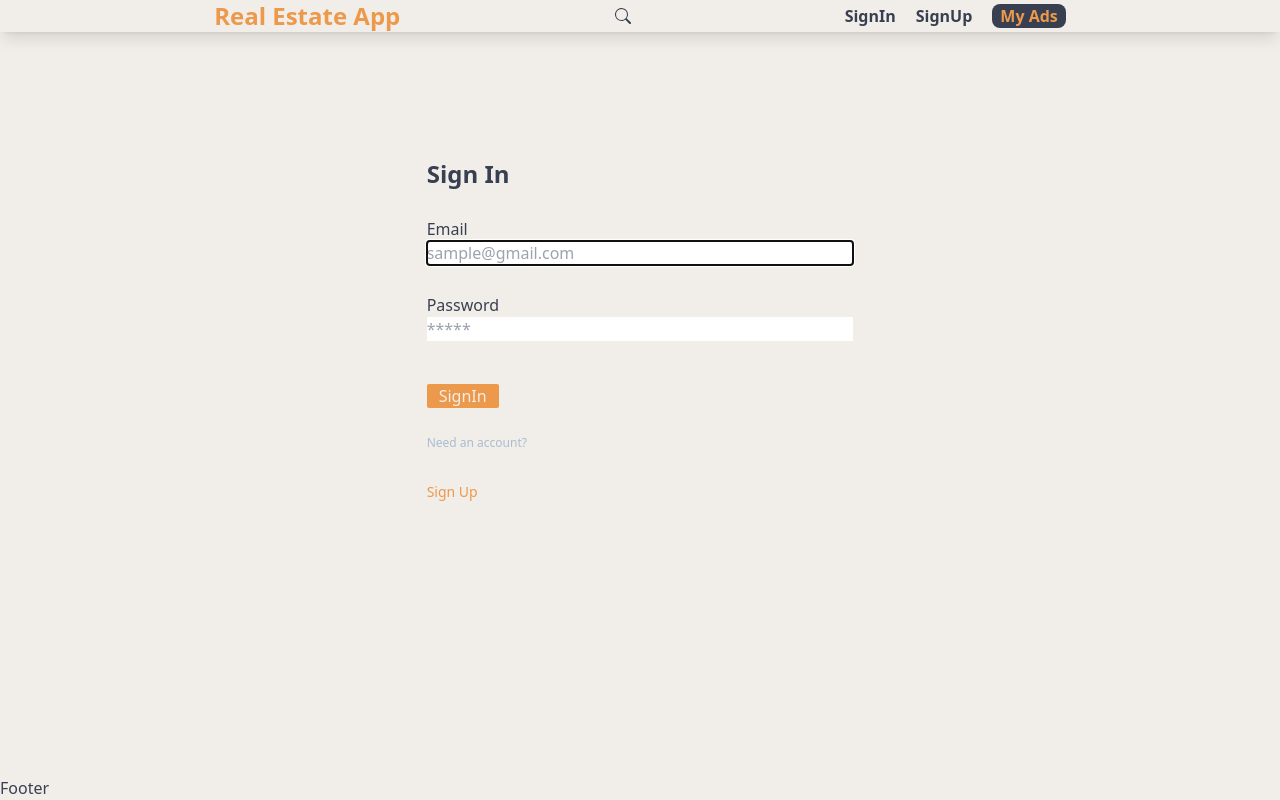
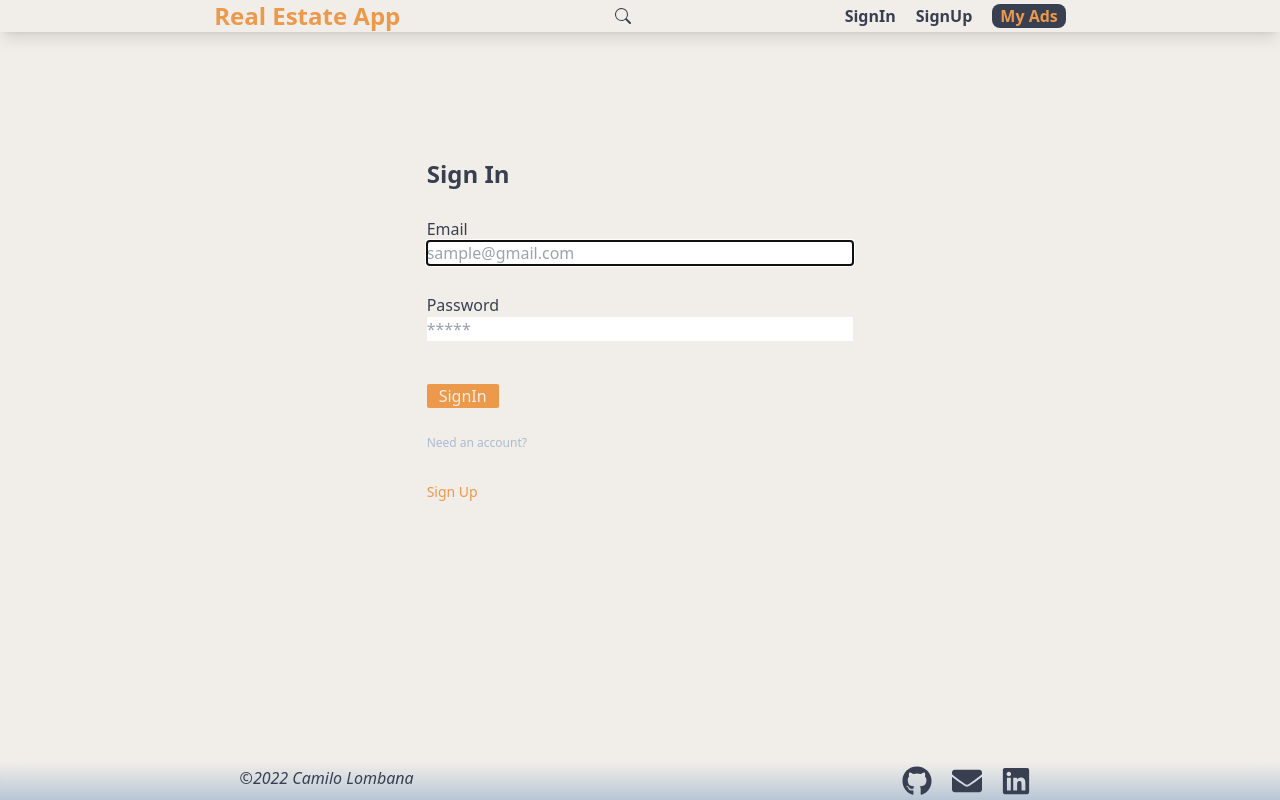
Before and after one commit to lombana-camilo/real-estate-app, a React (Create React App) app in the folder client/: page /signin in a window 1280 px wide. Built offline with nearby package versions, Linux system fonts and the light colour scheme; no server answers.

Commit message:
Added footer and installed nodemon for Heroku deploy

```diff
--- a/client/src/api/axios.js
+++ b/client/src/api/axios.js
@@ -1,6 +1,8 @@
 import axios from "axios";
 
-const baseURL = "http://localhost:4000/";
+// const baseURL = process.env.REACT_APP_API_URL || "http://localhost:4000/";
+const baseURL = process.env.REACT_APP_API_URL
+console.log(baseURL)
 
 const axiosInstance = axios.create({
   baseURL,
--- a/client/src/components/layout/CardsPagination.jsx
+++ b/client/src/components/layout/CardsPagination.jsx
@@ -1,4 +1,4 @@
-import { useEffect, useMemo, useState } from "react";
+import { useEffect, useState } from "react";
 import AdCard from "./../Ads/AdCard";
 const CardsPagination = ({ allAds }) => {
   let ads = [...allAds];
@@ -8,14 +8,15 @@ const CardsPagination = ({ allAds }) => {
   const [currPage, setCurrPage] = useState(0);
   const [currAds, setCurrAds] = useState([]);
 
-  let pages = useMemo(()=>[],[]);
+  let pages = []
   for (let i = 0; i < totalPages; i++) {
     pages.push(ads.splice(0, adsPerPage));
   }
+   // console.log(pages)
 
   useEffect(() => {
     setCurrAds(pages[0]);
-  }, [pages]);
+  }, []);
 
 const getPage = (index)=>{
       setCurrAds(pages[index])
--- a/client/src/components/layout/Footer.jsx
+++ b/client/src/components/layout/Footer.jsx
@@ -1,10 +1,31 @@
+import { FaGithub, FaEnvelope, FaLinkedin } from "react-icons/fa";
 
 const Footer = () => {
-   return (
-      <div className="flex fixed bottom-0">
-         Footer
+  const githubLink =
+    "https://github.com/lombana-camilo/text-encoder-decoder.git";
+  const linkedInLink =
+    "https://www.linkedin.com/in/camilo-lombana-970812196?lipi=urn%3Ali%3Apage%3Ad_flagship3_profile_view_base_contact_details%3BrlF4d7jnQ1eMa1HaJKwrzQ%3D%3D";
+
+  return (
+    // <div className="flex fixed bottom-0 py-1 bg-secondary/30 w-full justify-around ">
+    <div className="flex fixed bottom-0 py-1 bg-gradient-to-t from-secondary/80 w-full justify-around backdrop-blur-md">
+      <span className="italic "> &copy;2022 Camilo Lombana </span>
+      <div className="flex items-center">
+        <a href={githubLink} rel="noreferrer" target={"_blank"}>
+          <FaGithub size="30px" style={{ margin: "0 0.6rem" }} />{" "}
+        </a>
+
+        <a href="mailto:lombana-camilo@hotmail.com">
+          <FaEnvelope size="30px" style={{ margin: "0 0.6rem" }} />{" "}
+        </a>
+
+        <a href={linkedInLink} target={"_blank"} rel="noreferrer">
+          {" "}
+          <FaLinkedin size="30px" style={{ margin: "0 0.6rem" }} />{" "}
+        </a>
       </div>
-   )
-}
+    </div>
+  );
+};
 
-export default Footer
+export default Footer;
--- a/client/src/components/layout/Landing.jsx
+++ b/client/src/components/layout/Landing.jsx
@@ -3,8 +3,8 @@ import landingImg from "./../../assets/images/landing.jpg";
 const Landing = () => {
    const navigate = useNavigate()
   return (
-    <div className="h-screen flex">
-         <div className="w-1/2 bg-primary flex flex-col justify-center items-center text-center">
+    <div className="h-screen flex flex-col-reverse md:flex-row ">
+         <div className="h-2/3 md:h-full md:w-1/2 bg-primary flex flex-col justify-center items-center text-center">
             <h1 className="text-bg font-bold text-4xl mb-5">Buy/Rent and Sale Your Property with</h1>
             <h1 className="text-focus font-bold text-5xl">REAL ESTATE APP</h1>
             <p className="text-bg/70 text-xl ">Publish your property or find your dream place</p>
@@ -13,7 +13,7 @@ const Landing = () => {
                Get Started
             </button>
          </div>
-         <img src={landingImg} alt="" className="h-screen w-1/2"/>
+         <img src={landingImg} alt="" className="h-1/3 md:h-screen md:w-1/2"/>
     </div>
   );
 };
```
Also changed, not shown: 1 other file (tests, documents, lock files or other folders).
